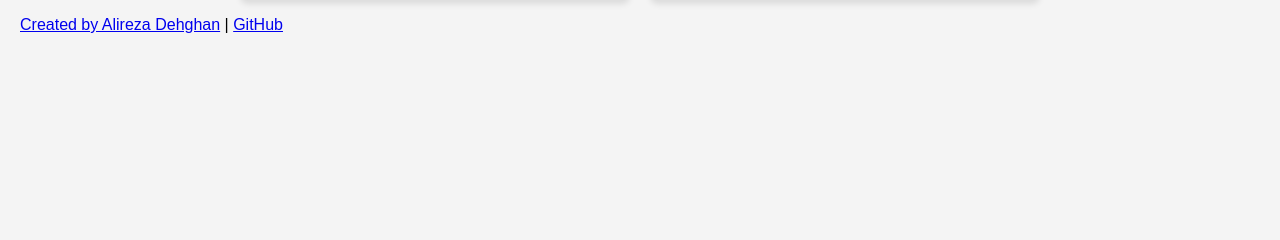
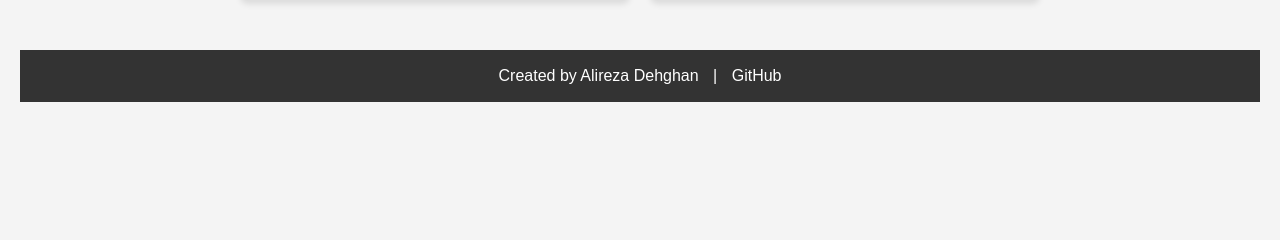
Before and after one commit to AlirezaXdehghan/matterport-flask-server, a Flask app: page / in a window 1280 px wide. Shown: the part 114-354 px from the top of the page. Run offline with Flask 3, Linux system fonts and the light colour scheme; some libraries are stand-ins or nearby versions.

Commit message:
Update style.css

```diff
--- a/static/css/style.css
+++ b/static/css/style.css
@@ -60,3 +60,23 @@ body {
     color: inherit;
     z-index: 1;
 }
+
+.footer {
+    position: sticky;
+    bottom: 0;
+    margin-top: 50px;
+    background-color: #333;
+    color: white;
+    text-align: center;
+    padding: 1px;
+}
+
+.footer a {
+    color: white;
+    text-decoration: none;
+    padding: 0 10px;
+}
+
+.footer a:hover {
+    text-decoration: underline;
+}
```
